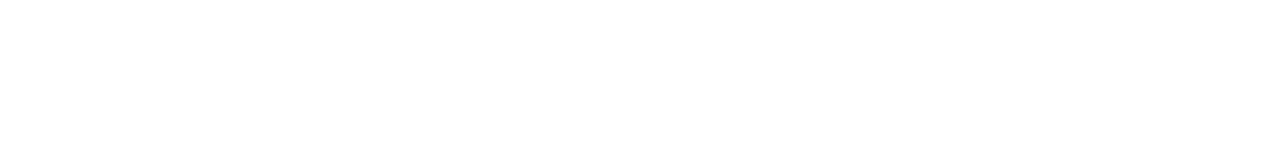
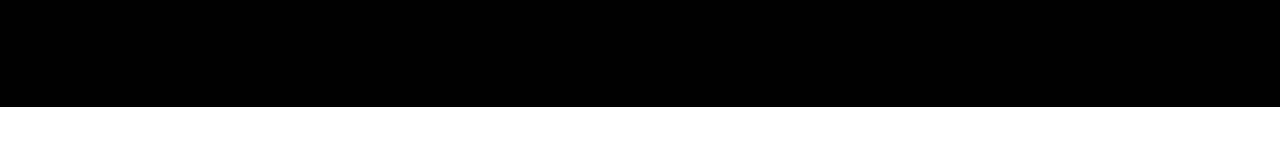
Before and after one commit to CCeph/to-do-list, a website built with webpack: page dist/index.html in a window 1280 px wide. Built offline with Linux system fonts and the light colour scheme.

Commit message:
Add styling to header

```diff
--- a/src/style.css
+++ b/src/style.css
@@ -20,3 +20,16 @@ body {
   display: grid;
   grid-template: 1fr / 1fr 5fr;
 }
+
+/* Start of Header Styling */
+
+.header {
+  background-color: #010101;
+  color: white;
+  display: grid;
+  grid-template: 1fr / 1fr 1fr;
+  justify-content: space-around;
+  grid-gap: 20%;
+}
+
+/* End of Header Styling */
```
Also changed, not shown: dist/main.js.
